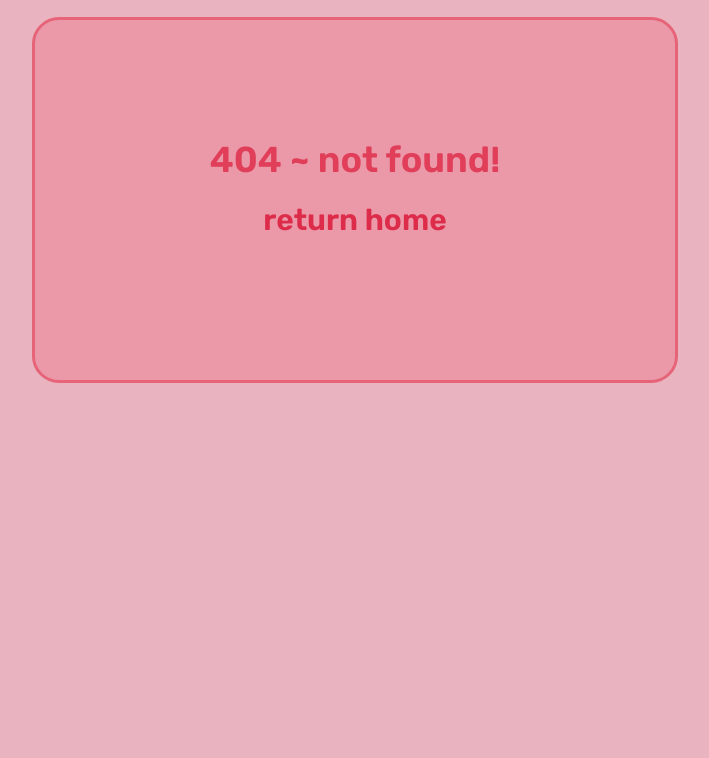
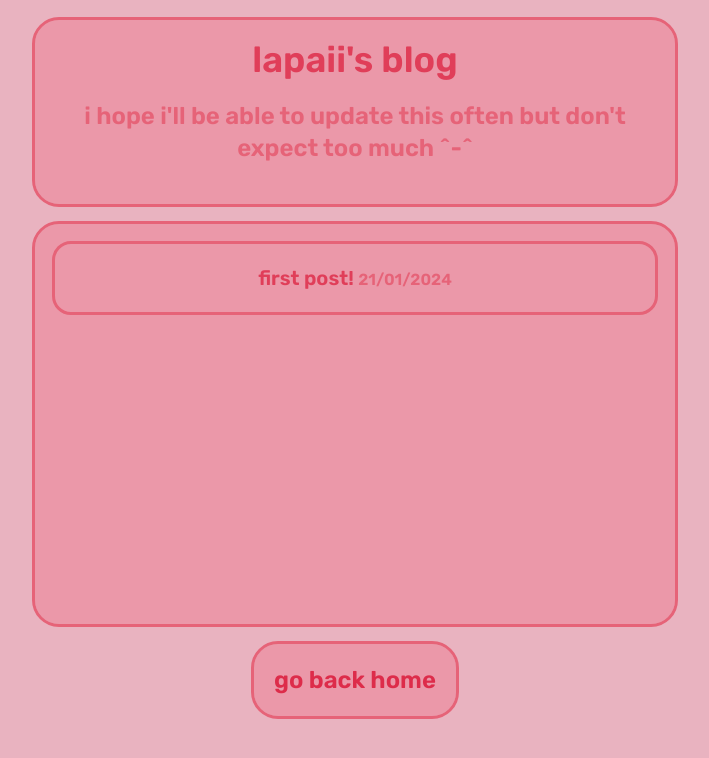
Before and after one commit to lapaii/lapaii-dev, a Next.js app: page /blog in a window 1280 px wide. Before the commit this address had no page. Shown: the top 758 px of the page, without its empty margins (285-994 px from the left). Built offline with nearby package versions, Linux system fonts and the light colour scheme.

Commit message:
add blog!!

```diff
--- /dev/null
+++ b/app/blog/[postid]/page.tsx
@@ -0,0 +1,84 @@
+import { getLongFormattedDate } from "@/lib/formattedDate";
+import { getPostsData, getPostData } from "@/lib/posts";
+import Link from "next/link";
+import { notFound } from "next/navigation";
+
+export function generateStaticParams() {
+  const posts = getPostsData();
+
+  return posts.map((post) => ({
+    postId: post.id,
+  }));
+}
+
+export function generateMetadata({ params }: { params: { postid: string } }) {
+  const posts = getPostsData();
+  const { postid } = params;
+
+  const post = posts.find((post) => post.id === postid);
+
+  if (!post) {
+    return {
+      title: "post not found!",
+    };
+  }
+
+  return {
+    title: "lapaii | " + post.title,
+  };
+}
+
+export default async function Post({ params }: { params: { postid: string } }) {
+  const posts = getPostsData();
+  const { postid } = params;
+
+  if (!posts.find((post) => post.id === postid)) notFound();
+
+  const { title, date, contentHtml } = await getPostData(postid);
+
+  const publishedDate = getLongFormattedDate(date);
+
+  return (
+    <div className="h-screen">
+      <div className="m-5 text-center justify-center items-center flex flex-col">
+        <div className="m-5 p-5 md:w-1/2 bg-hovercol outline outline-normalcol rounded-3xl justify-center items-center flex flex-col ">
+          <div className="w-full p-5 md:flex md:flex-row md:justify-center md:items-center">
+            <h1 className="md:text-4xl md:w-1/2 text-3xl text-darkercol">
+              {title}
+            </h1>
+            <p className="md:text-3xl md:w-1/2 text-2xl text-normalcol">
+              {publishedDate}
+            </p>
+          </div>
+          <h1
+            className="md:text-2x text-xl text-normalcol"
+            dangerouslySetInnerHTML={{ __html: contentHtml }}
+          />
+        </div>
+      </div>
+      <div className="flex flex-col justify-center items-center">
+        <div className="bg-hovercol outline outline-normalcol rounded-3xl justify-center items-center flex flex-col ">
+          <Link
+            className="p-5 md:text-3xl text-2xl text-linkcol hover:text-normalcol"
+            href="/blog/"
+          >
+            return to blog home
+          </Link>
+        </div>
+      </div>
+    </div>
+  );
+}
+
+{
+  /* <div className="flex flex-col m-5 w-1/2 text-center md:h-[calc(100vh-2.5rem)] p-5 bg-hovercol outline outline-normalcol rounded-3xl">
+  <h1 className="text-darkercol md:text-3xl text-2xl">{title}</h1>
+  <p className="text-darkercol md:text-xl text-lg">{publishedDate}</p>
+  <article>
+    <section
+      className="m-5 p-5 text-normalcol"
+      dangerouslySetInnerHTML={{ __html: contentHtml }}
+    />
+  </article>
+</div>; */
+}
--- /dev/null
+++ b/app/blog/page.tsx
@@ -0,0 +1,35 @@
+import Link from "next/link";
+import Posts from "./posts";
+
+export default function blogHome() {
+  return (
+    <div className="h-screen">
+      <div className="text-center justify-center items-center flex flex-col">
+        <div className="m-5 p-5 md:w-1/2 bg-hovercol outline outline-normalcol rounded-3xl justify-center items-center flex flex-col ">
+          <h1 className="md:text-4xl text-3xl text-darkercol">lapaii's blog</h1>
+          <div className="p-5 md:text-2xl text-xl text-normalcol">
+            <h1>
+              i hope i'll be able to update this often but don't expect too much
+              ^-^
+            </h1>
+          </div>
+        </div>
+      </div>
+      <div className="m-5 md:m-0 h-1/2 text-center justify-center items-center flex flex-col">
+        <div className="flex-grow bg-hovercol overflow-y-auto outline md:w-1/2 w-full outline-normalcol rounded-3xl">
+          <Posts />
+        </div>
+      </div>
+      <div className="md:m-5 m-10 text-center justify-center items-center flex flex-col">
+        <div className="p-5 bg-hovercol outline outline-normalcol rounded-3xl justify-center items-center flex flex-col ">
+          <Link
+            href="/"
+            className="md:text-2xl text-xl text-linkcol hover:text-normalcol"
+          >
+            go back home
+          </Link>
+        </div>
+      </div>
+    </div>
+  );
+}
--- /dev/null
+++ b/app/blog/postButton.tsx
@@ -0,0 +1,21 @@
+import { getShortFormattedDate } from "@/lib/formattedDate";
+
+type Props = {
+  post: BlogPost;
+};
+
+export default function PostButton({ post }: Props) {
+  const { id, title, date } = post;
+  const shortDate = getShortFormattedDate(date);
+
+  return (
+    <div className="m-5 outline bg-hovercol outline-normalcol rounded-2xl">
+      <a className="h-full w-full" href={`/blog/${id}`}>
+        <h1 className="p-5 md:text-xl text-lg text-darkercol">
+          {title} {" "}
+          <span className="inline text-base text-normalcol">{shortDate}</span>
+        </h1>
+      </a>
+    </div>
+  );
+}
--- /dev/null
+++ b/app/blog/posts.tsx
@@ -0,0 +1,14 @@
+import { getPostsData } from "@/lib/posts";
+import PostButton from "./postButton";
+
+export default function posts() {
+  const posts = getPostsData();
+
+  return (
+    <section>
+      {posts.map((post) => (
+        <PostButton key={post.id} post={post} />
+      ))}
+    </section>
+  );
+}
--- a/app/not-found.tsx
+++ b/app/not-found.tsx
@@ -4,7 +4,7 @@ export default function NotFound() {
   return (
     <div className="h-screen">
       <div className="h-1/2 text-center justify-center items-center flex flex-col">
-        <div className="m-5 p-5 h-full md:w-1/2 w-3/4 bg-hovercol outline outline-normalcol rounded-3xl justify-center items-center flex flex-col ">
+        <div className="m-5 p-5 h-full md:w-1/2 w-4/4 bg-hovercol outline outline-normalcol rounded-3xl justify-center items-center flex flex-col ">
           <h1 className="md:text-4xl text-3xl text-darkercol">404 ~ not found!</h1>
           <Link className="m-3 p-2.5 md:text-3xl text-2xl text-linkcol hover:text-normalcol" href="/">return home</Link>
         </div>
--- a/app/page.tsx
+++ b/app/page.tsx
@@ -1,21 +1,46 @@
 import "./globals.css";
-import Image from 'next/image';
+import Image from "next/image";
 
 // TODO: fix colour naming and organisation
+// TODO: organise stuff on better
 
 export default function homepage() {
   return (
     <div className="h-screen">
       <div className="h-1/2 text-center justify-center items-center flex flex-col">
-        <div className="m-5 h-full md:w-1/2 w-3/4 bg-hovercol outline outline-normalcol rounded-3xl justify-center items-center flex flex-col ">
+        <div className="m-5 h-full md:w-1/2 w-[calc(100vw - 2.5rem)] bg-hovercol outline outline-normalcol rounded-3xl justify-center items-center flex flex-col">
           <div className="m-5">
-            <h1 className="md:text-3xl text-2xl text-normalcol">hi, i&apos;m <a className="text-darkercol">lapaii</a></h1>
+            <h1 className="md:text-3xl text-2xl text-normalcol">
+              hi, i&apos;m <a className="text-darkercol">lapaii</a>
+            </h1>
+            <div className="m-5 md:text-2xl text-xl text-darkercol">
+              <a className="hover:decoration-4 hover:text-normalcol hover:underline" href="/blog/">my blog</a>
+            </div>
             <div className="m-5">
-              <h1 className="md:text-2xl text-xl text-defaultcol">my links:</h1>
+              <h1 className="md:text-2xl text-xl text-defaultcol">
+                my socials:
+              </h1>
               <div className="md:text-2xl text-xl text-linkcol p-2.5">
-                <a href="https://osu.ppy.sh/users/18784449" className="hover:decoration-4 hover:text-normalcol hover:underline w-1/3 md:px-5 px-2.5">osu!</a>•
-                <a href="https://github.com/lapaii" className="hover:decoration-4 hover:text-normalcol hover:underline w-1/3 md:px-5 px-2.5">github</a>•
-                <a href="https://twitch.tv/lapaiiosu" className="hover:decoration-4 hover:text-normalcol hover:underline w-1/3 md:px-5 px-2.5">twitch</a>
+                <a
+                  href="https://osu.ppy.sh/users/18784449"
+                  className="hover:decoration-4 hover:text-normalcol hover:underline w-1/3 md:px-5 px-2.5"
+                >
+                  osu!
+                </a>
+                •
+                <a
+                  href="https://github.com/lapaii"
+                  className="hover:decoration-4 hover:text-normalcol hover:underline w-1/3 md:px-5 px-2.5"
+                >
+                  github
+                </a>
+                •
+                <a
+                  href="https://twitch.tv/lapaiiosu"
+                  className="hover:decoration-4 hover:text-normalcol hover:underline w-1/3 md:px-5 px-2.5"
+                >
+                  twitch
+                </a>
               </div>
             </div>
             <div className="m-5">
@@ -28,8 +53,13 @@ export default function homepage() {
         </div>
       </div>
       <div className="h-1/2 flex justify-center items-end">
-        <Image src="/sakuramiku.png" width={414} height={350} alt="sakura miku"/>
+        <Image
+          src="/sakuramiku.png"
+          width={414}
+          height={350}
+          alt="sakura miku"
+        />
       </div>
     </div>
-  )
+  );
 }
--- /dev/null
+++ b/lib/formattedDate.ts
@@ -0,0 +1,7 @@
+export function getLongFormattedDate(dateString: string): string {
+    return new Intl.DateTimeFormat('en-GB', { dateStyle: 'long' }).format(new Date(dateString))
+}
+
+export function getShortFormattedDate(dateString: string): string {
+    return new Intl.DateTimeFormat('en-GB', { dateStyle: 'short' }).format(new Date(dateString))
+}
--- /dev/null
+++ b/lib/posts.ts
@@ -0,0 +1,52 @@
+import fs from 'fs'
+import path from 'path'
+import matter from 'gray-matter'
+import html from 'remark-html'
+import { remark } from 'remark'
+
+const postsDirectory = path.join(process.cwd(), 'posts')
+
+export function getPostsData() {
+    const filenames = fs.readdirSync(postsDirectory);
+
+    const allPosts = filenames.map((filename) => {
+        const id = filename.replace(/\.md$/, '');
+
+        const fullpath = path.join(postsDirectory, filename);
+        const filecontents = fs.readFileSync(fullpath, 'utf8');
+
+        const matterResult = matter(filecontents);
+
+        const blogPost: BlogPost = {
+            id,
+            title: matterResult.data.title,
+            date: matterResult.data.date,
+        }
+
+        return blogPost
+    });
+
+    return allPosts.sort((a, b) => a.date < b.date ? 1 : -1);
+}
+
+export async function getPostData(id: string) {
+    const fullpath = path.join(postsDirectory, `${id}.md`);
+    const filecontents = fs.readFileSync(fullpath, 'utf8');
+
+    const matterResult = matter(filecontents);
+
+    const processedcontent = await remark()
+        .use(html)
+        .process(matterResult.content);
+
+    const contentHtml = processedcontent.toString();
+
+    const blogPostWithHTML: BlogPost & { contentHtml: string } = {
+        id,
+        title: matterResult.data.title,
+        date: matterResult.data.date,
+        contentHtml,
+    }
+
+    return blogPostWithHTML
+}
--- a/package.json
+++ b/package.json
@@ -9,10 +9,13 @@
     "lint": "next lint"
   },
   "dependencies": {
+    "gray-matter": "^4.0.3",
     "next": "14.0.3",
     "next-themes": "^0.2.1",
     "react": "^18",
-    "react-dom": "^18"
+    "react-dom": "^18",
+    "remark": "^15.0.1",
+    "remark-html": "^16.0.1"
   },
   "devDependencies": {
     "@types/node": "^20",
--- /dev/null
+++ b/posts/first-post.md
@@ -0,0 +1,9 @@
+---
+title: "first post!"
+date: "2024-01-21"
+---
+
+hi!!
+
+thought i'd add a sort of blog to my site, quite happy with how it's turned out.
+just hope i can find enough stuff to write about here...
--- /dev/null
+++ b/types.ts
@@ -0,0 +1,5 @@
+type BlogPost = {
+    id: string,
+    title: string,
+    date: string
+}
```
Also changed, not shown: 2 other files (tests, documents, lock files or other folders).
